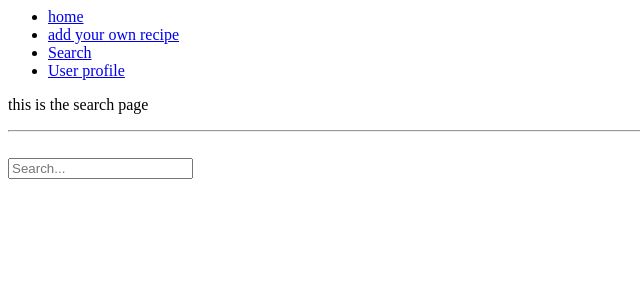
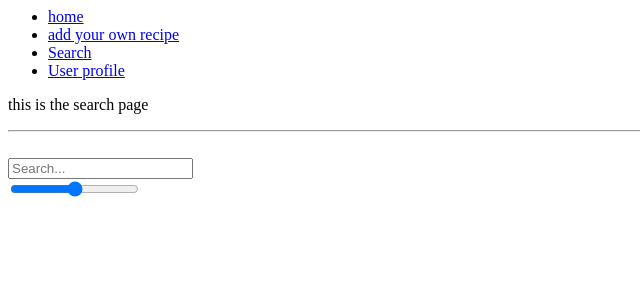
Before and after one commit to a-hegarty/INTRA_Project, a Django app: template Good_Health_Wellbeing/templates/search.html in a window 1280 px wide. Shown: the top 300 px of the page, without its empty margins (0-640 px from the left). Run offline with Django 5.2, Linux system fonts and the light colour scheme; the template is opened without the code that fills it, so the values that code supplies are empty.

Commit message:
added slider to search bar

```diff
--- a/Good_Health_Wellbeing/templates/search.html
+++ b/Good_Health_Wellbeing/templates/search.html
@@ -5,4 +5,8 @@
 <hr>
 <br>
 <input type="text" placeholder="Search...">
+
+<div class="max_replace_ingredient">
+    <input type="range"  min="0" max="6" value="3" class="slider" id="missing_Range">
+</div>
 {% endblock %}
```
